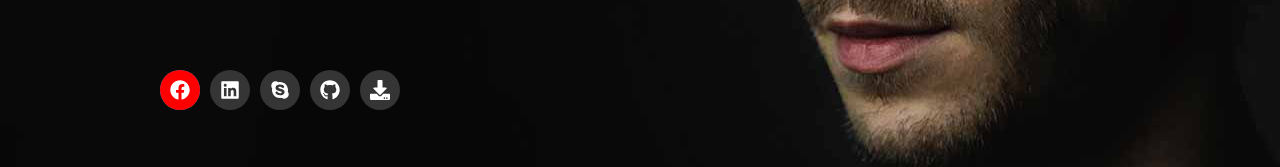
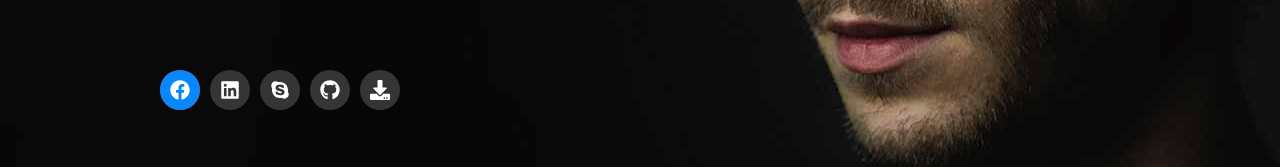
Before and after one commit to Sadekinchowdhury/Sadekin-Portfolio, a React (Vite) app: page / in a window 1280 px wide. In both pictures the pointer is over the element 180 px from the left and 649 px from the top of the page. Shown: the part 560-727 px from the top of the page. Built offline with nearby package versions, Linux system fonts and the light colour scheme.

Commit message:
hero social icon hover style

```diff
--- a/src/Banner/Banner.css
+++ b/src/Banner/Banner.css
@@ -76,12 +76,28 @@ body {
   overflow: hidden;
 }
 .social-media span:hover {
-  background-color: #0788ff;
+  background-color: red;
 }
+/* .social-media span::after {
+  content: "";
+  width: 41px;
+  background: #0788ff;
+  height: 30px;
+  position: absolute;
+  bottom: -29px;
+  translate: 0 -90px;
+  transition: all 1s;
+  left: 0;
+}
+.social-media span:hover::after {
+  height: 100px;
+  translate: 0 20px;
+  z-index: 0;
+} */
 .social-media span:before {
   content: "";
   width: 41px;
-  background: red;
+  background: #0788ff;
   height: 30px;
   position: absolute;
   bottom: -29px;
```
